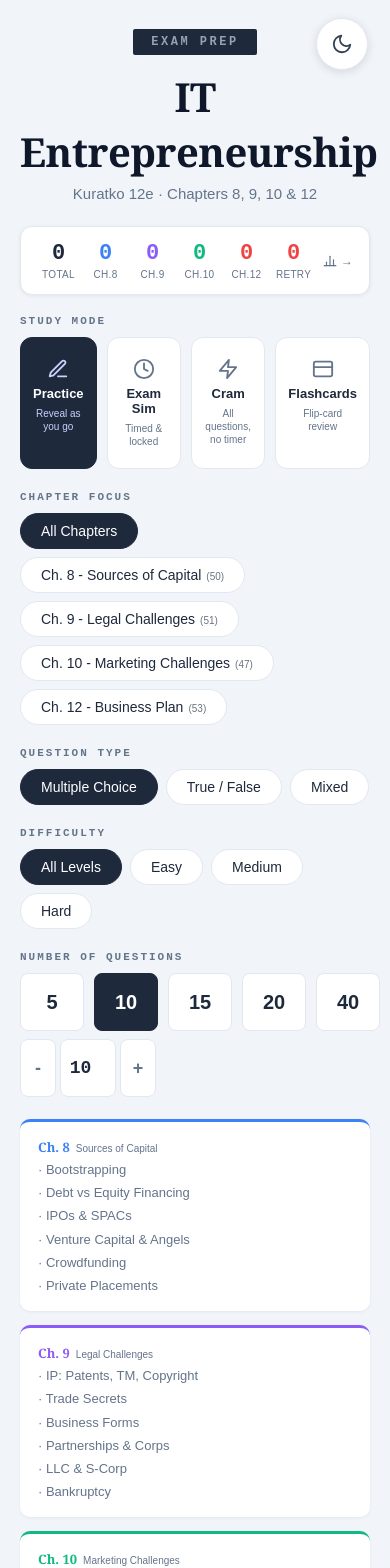
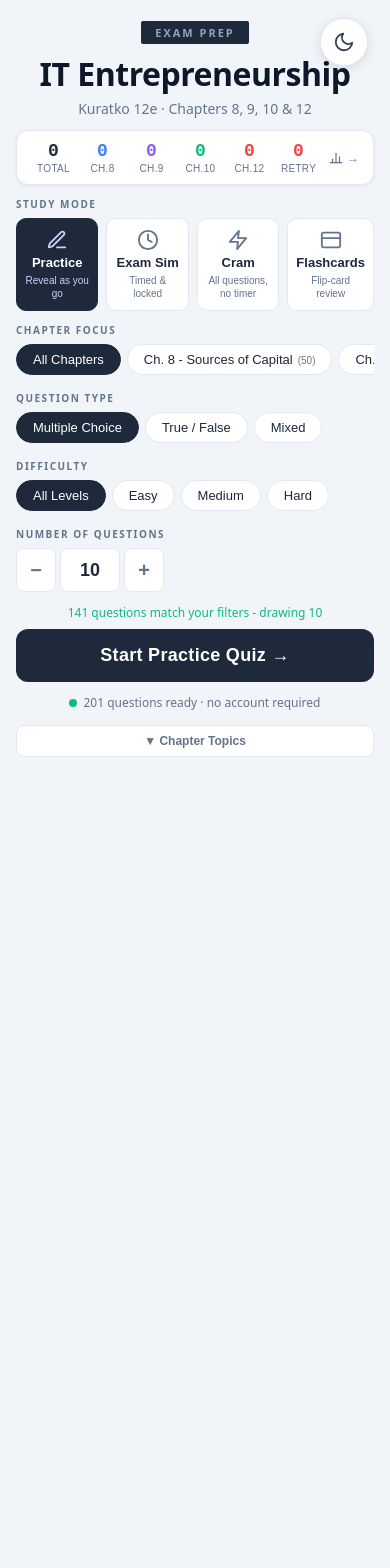
Before and after one commit to h-yzeng/ITMM-581-Study-Tool, a React (Vite) app: page / in a window 390 px wide. Shown: the top 1568 px of the page. After the commit the page ends 844 px from the top, so only its background shows below. Built offline with nearby package versions, Linux system fonts and the light colour scheme.

Commit message:
feat: enhance HomeScreen with chapter topics toggle and improve styling for buttons and layout

```diff
--- a/src/index.css
+++ b/src/index.css
@@ -1,5 +1,5 @@
 *, *::before, *::after { box-sizing: border-box; }
-html, body { margin: 0; padding: 0; }
+html, body { margin: 0; padding: 0; font-family: system-ui, -apple-system, 'Segoe UI', sans-serif; }
 
 /* Remove default outline; restore a clean one only for keyboard navigation */
 :focus { outline: none; }
@@ -8,3 +8,23 @@ html, body { margin: 0; padding: 0; }
   outline-offset: 3px;
   border-radius: 4px;
 }
+
+/* Hide number input spinners */
+input[type="number"]::-webkit-inner-spin-button,
+input[type="number"]::-webkit-outer-spin-button {
+  -webkit-appearance: none;
+  margin: 0;
+}
+input[type="number"] { -moz-appearance: textfield; appearance: textfield; }
+
+/* Mobile: horizontal scroll for pill rows */
+@media (max-width: 600px) {
+  .pill-row {
+    flex-wrap: nowrap !important;
+    overflow-x: auto;
+    -webkit-overflow-scrolling: touch;
+    padding-bottom: 4px;
+    scrollbar-width: none;
+  }
+  .pill-row::-webkit-scrollbar { display: none; }
+}
--- a/src/screens/HomeScreen.jsx
+++ b/src/screens/HomeScreen.jsx
@@ -1,3 +1,4 @@
+import { useState } from 'react'
 import { CHAPTERS, TOPIC_CARDS, CHAPTER_COLORS, TOPICS_BY_CHAPTER } from '../data/chapters.js'
 import { QUESTION_BANK } from '../data/questionBank.js'
 import { qKey } from '../hooks/useStorage.js'
@@ -27,8 +28,8 @@ export function HomeScreen({
 }) {
   const { dk, bg, cardBg, text, subText, border, pillSel } = theme
 
-  const pill  = active => ({ ...S.pill,     background: active ? pillSel : cardBg, color: active ? '#fff' : text, border: `1.5px solid ${active ? pillSel : border}`, transition: 'opacity 0.15s' })
-  const count = active => ({ ...S.countBtn, background: active ? pillSel : cardBg, color: active ? '#fff' : text, border: `1.5px solid ${active ? pillSel : border}`, transition: 'opacity 0.15s' })
+  const [chapOpen, setChapOpen] = useState(false)
+  const pill  = active => ({ ...S.pill, background: active ? pillSel : cardBg, color: active ? '#fff' : text, border: `1.5px solid ${active ? pillSel : border}`, transition: 'opacity 0.15s' })
   const hov   = e => { e.currentTarget.style.opacity = '0.75' }
   const unhov = e => { e.currentTarget.style.opacity = '1' }
 
@@ -108,9 +109,9 @@ export function HomeScreen({
 
         <div style={S.section}>
           <label style={{ ...S.label, color: subText }}>CHAPTER FOCUS</label>
-          <div style={S.pills}>
+          <div className="pill-row" style={S.pills}>
             {CHAPTERS.map(c => (
-              <button key={c.id} onClick={() => { setSelChapter(c.id); setSelTopics([]) }} onMouseEnter={hov} onMouseLeave={unhov} style={pill(selChapter === c.id)}>
+              <button key={c.id} onClick={() => { setSelChapter(c.id); setSelTopics([]) }} onMouseEnter={hov} onMouseLeave={unhov} style={{ ...pill(selChapter === c.id), flexShrink: 0 }}>
                 {c.label}
                 {c.id !== 'all' && <span style={{ fontSize: 10, opacity: 0.65, marginLeft: 5 }}>({qByChap[parseInt(c.id)] || 0})</span>}
               </button>
@@ -121,17 +122,17 @@ export function HomeScreen({
         {mode !== 'flashcards' && (<>
           <div style={S.section}>
             <label style={{ ...S.label, color: subText }}>QUESTION TYPE</label>
-            <div style={S.pills}>
+            <div className="pill-row" style={S.pills}>
               {[{ id: 'mcq', label: 'Multiple Choice' }, { id: 'tf', label: 'True / False' }, { id: 'mixed', label: 'Mixed' }].map(t => (
-                <button key={t.id} onClick={() => setQType(t.id)} onMouseEnter={hov} onMouseLeave={unhov} style={pill(qType === t.id)}>{t.label}</button>
+                <button key={t.id} onClick={() => setQType(t.id)} onMouseEnter={hov} onMouseLeave={unhov} style={{ ...pill(qType === t.id), flexShrink: 0 }}>{t.label}</button>
               ))}
             </div>
           </div>
           <div style={S.section}>
             <label style={{ ...S.label, color: subText }}>DIFFICULTY</label>
-            <div style={S.pills}>
+            <div className="pill-row" style={S.pills}>
               {[{ id: 'all', label: 'All Levels' }, { id: 'easy', label: 'Easy' }, { id: 'medium', label: 'Medium' }, { id: 'hard', label: 'Hard' }].map(d => (
-                <button key={d.id} onClick={() => setSelDiff(d.id)} onMouseEnter={hov} onMouseLeave={unhov} style={pill(selDiff === d.id)}>{d.label}</button>
+                <button key={d.id} onClick={() => setSelDiff(d.id)} onMouseEnter={hov} onMouseLeave={unhov} style={{ ...pill(selDiff === d.id), flexShrink: 0 }}>{d.label}</button>
               ))}
             </div>
           </div>
@@ -160,21 +161,14 @@ export function HomeScreen({
           )}
           {mode !== 'cram' && (<div style={S.section}>
             <label style={{ ...S.label, color: subText }}>NUMBER OF QUESTIONS</label>
-            <div style={{ display: 'flex', gap: 8, flexWrap: 'wrap', alignItems: 'center' }}>
-              <div style={S.countRow}>
-                {[5, 10, 15, 20, 40].map(n => (
-                  <button key={n} onClick={() => setQCount(n)} onMouseEnter={hov} onMouseLeave={unhov} style={count(qCount === n)}>{n}</button>
-                ))}
-              </div>
-              <div style={{ display: 'flex', alignItems: 'center', gap: 4 }}>
-                <button onClick={() => setQCount(q => Math.max(1, q - 1))} style={{ ...S.countBtn, minWidth: 36, padding: '0 10px', fontSize: 18 }}>-</button>
-                <input
-                  type="number" min={1} max={201} value={qCount}
-                  onChange={e => { const v = parseInt(e.target.value); if (!isNaN(v) && v >= 1 && v <= 201) setQCount(v) }}
-                  style={{ width: 56, height: 58, borderRadius: 8, border: `1.5px solid ${border}`, background: cardBg, color: text, fontSize: 18, fontWeight: 700, textAlign: 'center', fontFamily: 'monospace', outline: 'none' }}
-                />
-                <button onClick={() => setQCount(q => Math.min(201, q + 1))} style={{ ...S.countBtn, minWidth: 36, padding: '0 10px', fontSize: 18 }}>+</button>
-              </div>
+            <div style={{ display: 'flex', alignItems: 'center', gap: 4 }}>
+              <button onClick={() => setQCount(q => Math.max(1, q - 1))} onMouseEnter={hov} onMouseLeave={unhov} style={{ ...S.countBtn, minWidth: 40, padding: '0 12px', fontSize: 20, transition: 'opacity 0.15s' }}>−</button>
+              <input
+                type="number" min={1} max={201} value={qCount}
+                onChange={e => { const v = parseInt(e.target.value); if (!isNaN(v) && v >= 1 && v <= 201) setQCount(v) }}
+                style={{ width: 60, height: 44, borderRadius: 8, border: `1.5px solid ${border}`, background: cardBg, color: text, fontSize: 18, fontWeight: 700, textAlign: 'center', outline: 'none' }}
+              />
+              <button onClick={() => setQCount(q => Math.min(201, q + 1))} onMouseEnter={hov} onMouseLeave={unhov} style={{ ...S.countBtn, minWidth: 40, padding: '0 12px', fontSize: 20, transition: 'opacity 0.15s' }}>+</button>
             </div>
           </div>)}
         </>)}
@@ -187,18 +181,6 @@ export function HomeScreen({
             <strong>Cram Mode:</strong> all questions matching your filters, shuffled, no timer &middot; reveal as you go
           </div>
         )}
-
-        <div style={S.topicsGrid}>
-          {TOPIC_CARDS.map(item => (
-            <div key={item.ch} style={{ ...S.topicCard, background: cardBg, borderTop: `3px solid ${CHAPTER_COLORS[item.ch]}` }}>
-              <div style={{ display: 'flex', alignItems: 'baseline', gap: 6, marginBottom: 4 }}>
-                <span style={{ fontSize: 13, fontWeight: 800, color: CHAPTER_COLORS[item.ch] }}>{item.title}</span>
-                <span style={{ fontSize: 10, color: subText, fontFamily: 'sans-serif' }}>{item.sub}</span>
-              </div>
-              {item.topics.map(t => <div key={t} style={{ ...S.topicItem, color: subText }}>&middot; {t}</div>)}
-            </div>
-          ))}
-        </div>
 
         {weakQs.length > 0 && mode !== 'flashcards' && (
           <button onClick={startWeakDrill} style={{ ...S.retryPoolBtn, background: dk ? '#1c1917' : '#fef3c7', borderColor: '#f59e0b', color: '#92400e' }}>
@@ -234,7 +216,7 @@ export function HomeScreen({
           if (selTopics.length > 0)    pool = pool.filter(q => selTopics.includes(q.topic))
           const poolSize = pool.length
           return (
-            <div style={{ textAlign: 'center', fontSize: 12, color: poolSize > 0 ? '#10b981' : '#ef4444', fontFamily: 'monospace', marginBottom: 8 }}>
+            <div style={{ textAlign: 'center', fontSize: 12, color: poolSize > 0 ? '#10b981' : '#ef4444', marginBottom: 8 }}>
               {poolSize > 0
                 ? `${poolSize} question${poolSize !== 1 ? 's' : ''} match your filters - drawing ${Math.min(qCount, poolSize)}`
                 : 'No questions match these filters - try adjusting Chapter, Type, or Difficulty'}
@@ -251,6 +233,26 @@ export function HomeScreen({
           {BANK_SIZE} questions ready &middot; no account required
         </div>
 
+        <div style={{ marginTop: 8, marginBottom: 4 }}>
+          <button onClick={() => setChapOpen(o => !o)} onMouseEnter={hov} onMouseLeave={unhov}
+            style={{ display: 'flex', alignItems: 'center', justifyContent: 'center', gap: 6, width: '100%', padding: '8px 12px', borderRadius: 8, border: `1px solid ${border}`, background: cardBg, color: subText, fontSize: 12, fontWeight: 600, cursor: 'pointer', transition: 'opacity 0.15s' }}>
+            {chapOpen ? '▲' : '▼'} Chapter Topics
+          </button>
+          {chapOpen && (
+            <div style={{ ...S.topicsGrid, marginTop: 10 }}>
+              {TOPIC_CARDS.map(item => (
+                <div key={item.ch} style={{ ...S.topicCard, background: cardBg, borderTop: `3px solid ${CHAPTER_COLORS[item.ch]}` }}>
+                  <div style={{ display: 'flex', alignItems: 'baseline', gap: 6, marginBottom: 4 }}>
+                    <span style={{ fontSize: 13, fontWeight: 800, color: CHAPTER_COLORS[item.ch] }}>{item.title}</span>
+                    <span style={{ fontSize: 10, color: subText }}>{item.sub}</span>
+                  </div>
+                  {item.topics.map(t => <div key={t} style={{ ...S.topicItem, color: subText }}>&middot; {t}</div>)}
+                </div>
+              ))}
+            </div>
+          )}
+        </div>
+
       </div>
     </div>
   )
--- a/src/styles.js
+++ b/src/styles.js
@@ -1,78 +1,78 @@
 export const S = {
-  page:         { minHeight: '100vh', background: '#f1f5f9', fontFamily: "'Georgia','Times New Roman',serif", padding: '28px 20px 16px' },
-  container:    { maxWidth: 900, margin: '0 auto' },
-  header:       { textAlign: 'center', marginBottom: 24 },
-  badge:        { display: 'inline-block', background: '#1e293b', color: '#94a3b8', fontSize: 12, fontWeight: 700, letterSpacing: 2.5, padding: '6px 18px', borderRadius: 2, marginBottom: 14, fontFamily: 'monospace' },
-  title:        { margin: '0 0 6px', fontSize: 40, fontWeight: 900, color: '#0f172a', letterSpacing: -0.5 },
-  subtitle:     { margin: 0, fontSize: 15, color: '#64748b', fontFamily: 'sans-serif' },
-  section:      { marginBottom: 22 },
-  label:        { display: 'block', fontSize: 11, fontWeight: 700, letterSpacing: 2, color: '#94a3b8', marginBottom: 10, fontFamily: 'monospace' },
-  pills:        { display: 'flex', flexWrap: 'wrap', gap: 8 },
-  pill:         { padding: '9px 20px', borderRadius: 20, border: '1.5px solid #e2e8f0', background: '#fff', color: '#64748b', fontSize: 14, cursor: 'pointer', fontFamily: 'sans-serif' },
+  page:         { minHeight: '100vh', background: '#f1f5f9', padding: '20px 16px 12px' },
+  container:    { maxWidth: 1100, margin: '0 auto' },
+  header:       { textAlign: 'center', marginBottom: 12 },
+  badge:        { display: 'inline-block', background: '#1e293b', color: '#94a3b8', fontSize: 11, fontWeight: 700, letterSpacing: 2, padding: '4px 14px', borderRadius: 2, marginBottom: 8 },
+  title:        { margin: '0 0 4px', fontSize: 32, fontWeight: 900, color: '#0f172a', letterSpacing: -0.5 },
+  subtitle:     { margin: 0, fontSize: 14, color: '#64748b' },
+  section:      { marginBottom: 12 },
+  label:        { display: 'block', fontSize: 10, fontWeight: 700, letterSpacing: 1.5, color: '#94a3b8', marginBottom: 7 },
+  pills:        { display: 'flex', flexWrap: 'wrap', gap: 6 },
+  pill:         { padding: '7px 16px', borderRadius: 20, border: '1.5px solid #e2e8f0', background: '#fff', color: '#64748b', fontSize: 13, cursor: 'pointer' },
   pillActive:   { background: '#1e293b', color: '#fff', border: '1.5px solid #1e293b' },
-  countRow:     { display: 'flex', gap: 10 },
-  countBtn:     { padding: '0 18px', height: 58, minWidth: 64, borderRadius: 8, border: '1.5px solid #e2e8f0', background: '#fff', color: '#64748b', fontSize: 20, fontWeight: 700, cursor: 'pointer', fontFamily: 'sans-serif' },
+  countRow:     { display: 'flex', gap: 8 },
+  countBtn:     { padding: '0 14px', height: 44, minWidth: 44, borderRadius: 8, border: '1.5px solid #e2e8f0', background: '#fff', color: '#64748b', fontSize: 18, fontWeight: 700, cursor: 'pointer' },
   countBtnActive: { background: '#1e293b', color: '#fff', border: '1.5px solid #1e293b' },
-  topicsGrid:   { display: 'grid', gridTemplateColumns: 'repeat(auto-fit, minmax(260px, 1fr))', gap: 14, marginBottom: 18 },
-  topicCard:    { background: '#fff', borderRadius: 10, padding: '16px 18px', boxShadow: '0 1px 3px rgba(0,0,0,0.06)' },
-  topicItem:    { fontSize: 13, color: '#64748b', marginTop: 5, fontFamily: 'sans-serif', lineHeight: 1.4 },
-  error:        { background: '#fee2e2', color: '#991b1b', padding: '10px 14px', borderRadius: 8, fontSize: 14, marginBottom: 12, fontFamily: 'sans-serif' },
-  startBtn:     { display: 'block', width: '100%', padding: '20px', background: '#1e293b', color: '#fff', border: 'none', borderRadius: 12, fontSize: 20, fontWeight: 700, cursor: 'pointer', letterSpacing: 0.3, marginBottom: 8 },
-  statsBar:     { display: 'flex', alignItems: 'center', gap: 4, marginBottom: 20, background: '#fff', borderRadius: 12, padding: '14px 16px', boxShadow: '0 1px 4px rgba(0,0,0,0.07)', border: 'none', cursor: 'pointer', width: '100%' },
-  statsCell:    { flex: 1, display: 'flex', flexDirection: 'column', alignItems: 'center', gap: 3 },
-  statsNum:     { fontSize: 22, fontWeight: 900, color: '#1e293b', fontFamily: 'monospace' },
-  statsLbl:     { fontSize: 10, color: '#94a3b8', fontFamily: 'sans-serif', letterSpacing: 0.3, textTransform: 'uppercase' },
-  statsArrow:   { fontSize: 12, color: '#94a3b8', fontFamily: 'sans-serif', marginLeft: 4 },
-  modeRow:      { display: 'flex', gap: 10 },
-  modeBtn:      { flex: 1, display: 'flex', flexDirection: 'column', alignItems: 'center', gap: 6, padding: '20px 12px', borderRadius: 12, border: '1.5px solid #e2e8f0', background: '#fff', cursor: 'pointer', fontFamily: 'sans-serif' },
+  topicsGrid:   { display: 'grid', gridTemplateColumns: 'repeat(auto-fit, minmax(240px, 1fr))', gap: 10, marginBottom: 12 },
+  topicCard:    { background: '#fff', borderRadius: 10, padding: '12px 14px', boxShadow: '0 1px 3px rgba(0,0,0,0.06)' },
+  topicItem:    { fontSize: 12, color: '#64748b', marginTop: 4, lineHeight: 1.4 },
+  error:        { background: '#fee2e2', color: '#991b1b', padding: '10px 14px', borderRadius: 8, fontSize: 14, marginBottom: 12 },
+  startBtn:     { display: 'block', width: '100%', padding: '16px', background: '#1e293b', color: '#fff', border: 'none', borderRadius: 12, fontSize: 18, fontWeight: 700, cursor: 'pointer', letterSpacing: 0.3, marginBottom: 6 },
+  statsBar:     { display: 'flex', alignItems: 'center', gap: 4, marginBottom: 12, background: '#fff', borderRadius: 12, padding: '10px 14px', boxShadow: '0 1px 4px rgba(0,0,0,0.07)', border: 'none', cursor: 'pointer', width: '100%' },
+  statsCell:    { flex: 1, display: 'flex', flexDirection: 'column', alignItems: 'center', gap: 2 },
+  statsNum:     { fontSize: 18, fontWeight: 900, color: '#1e293b', fontFamily: 'monospace' },
+  statsLbl:     { fontSize: 10, color: '#94a3b8', letterSpacing: 0.3, textTransform: 'uppercase' },
+  statsArrow:   { fontSize: 12, color: '#94a3b8', marginLeft: 4 },
+  modeRow:      { display: 'flex', gap: 8 },
+  modeBtn:      { flex: 1, display: 'flex', flexDirection: 'column', alignItems: 'center', gap: 4, padding: '10px 8px', borderRadius: 10, border: '1.5px solid #e2e8f0', background: '#fff', cursor: 'pointer' },
   modeBtnActive:{ background: '#1e293b', border: '1.5px solid #1e293b', color: '#fff' },
-  examBanner:   { background: '#fef3c7', border: '1px solid #f59e0b', borderRadius: 8, padding: '10px 14px', fontSize: 14, color: '#92400e', fontFamily: 'sans-serif', marginBottom: 14 },
-  retryPoolBtn: { display: 'block', width: '100%', padding: '13px 16px', background: '#fef3c7', color: '#92400e', border: '1.5px solid #f59e0b', borderRadius: 8, fontSize: 14, fontWeight: 600, cursor: 'pointer', fontFamily: 'sans-serif', marginBottom: 10, textAlign: 'left' },
-  bankStatus:   { display: 'flex', alignItems: 'center', justifyContent: 'center', gap: 6, padding: '8px 0', fontFamily: 'sans-serif', fontSize: 12, color: '#94a3b8' },
+  examBanner:   { background: '#fef3c7', border: '1px solid #f59e0b', borderRadius: 8, padding: '8px 12px', fontSize: 13, color: '#92400e', marginBottom: 10 },
+  retryPoolBtn: { display: 'block', width: '100%', padding: '10px 14px', background: '#fef3c7', color: '#92400e', border: '1.5px solid #f59e0b', borderRadius: 8, fontSize: 13, fontWeight: 600, cursor: 'pointer', marginBottom: 8, textAlign: 'left' },
+  bankStatus:   { display: 'flex', alignItems: 'center', justifyContent: 'center', gap: 6, padding: '6px 0', fontSize: 12, color: '#94a3b8' },
   bankDot:      { width: 8, height: 8, borderRadius: '50%', display: 'inline-block' },
-  darkToggle:   { position: 'fixed', top: 18, right: 22, zIndex: 1000, width: 52, height: 52, borderRadius: '50%', border: '1.5px solid #e2e8f0', background: '#fff', cursor: 'pointer', fontSize: 26, display: 'flex', alignItems: 'center', justifyContent: 'center', boxShadow: '0 2px 10px rgba(0,0,0,0.12)', lineHeight: 1 },
+  darkToggle:   { position: 'fixed', top: 18, right: 22, zIndex: 1000, width: 48, height: 48, borderRadius: '50%', border: '1.5px solid #e2e8f0', background: '#fff', cursor: 'pointer', fontSize: 22, display: 'flex', alignItems: 'center', justifyContent: 'center', boxShadow: '0 2px 10px rgba(0,0,0,0.12)', lineHeight: 1 },
   topBar:       { display: 'flex', alignItems: 'center', gap: 10, marginBottom: 16 },
-  backBtn:      { background: 'none', border: 'none', color: '#64748b', fontSize: 14, cursor: 'pointer', padding: '6px 0', fontFamily: 'sans-serif' },
+  backBtn:      { background: 'none', border: 'none', color: '#64748b', fontSize: 14, cursor: 'pointer', padding: '6px 0' },
   progWrap:     { flex: 1, display: 'flex', alignItems: 'center', gap: 8 },
   progTrack:    { flex: 1, height: 6, background: '#e2e8f0', borderRadius: 3, overflow: 'hidden' },
   progFill:     { height: '100%', background: '#6366f1', borderRadius: 3, transition: 'width 0.3s' },
   progText:     { fontSize: 12, color: '#94a3b8', whiteSpace: 'nowrap', fontFamily: 'monospace' },
   timerBadge:   { padding: '6px 13px', borderRadius: 6, color: '#fff', fontSize: 15, fontWeight: 700, fontFamily: 'monospace', letterSpacing: 1 },
-  finishBtn:    { background: '#10b981', color: '#fff', border: 'none', padding: '8px 16px', borderRadius: 6, fontSize: 14, fontWeight: 700, cursor: 'pointer', fontFamily: 'sans-serif' },
+  finishBtn:    { background: '#10b981', color: '#fff', border: 'none', padding: '8px 16px', borderRadius: 6, fontSize: 14, fontWeight: 700, cursor: 'pointer' },
   qNav:         { display: 'flex', flexWrap: 'wrap', gap: 6, marginBottom: 14 },
   qDot:         { width: 30, height: 30, borderRadius: 6, border: 'none', fontSize: 12, fontWeight: 700, cursor: 'pointer', fontFamily: 'monospace' },
   qCard:        { background: '#fff', borderRadius: 14, padding: '22px', boxShadow: '0 2px 8px rgba(0,0,0,0.07)', marginBottom: 14 },
   qMeta:        { display: 'flex', alignItems: 'center', gap: 6, marginBottom: 12, flexWrap: 'wrap' },
   chTag:        { fontSize: 12, fontWeight: 700, padding: '3px 9px', borderRadius: 4, fontFamily: 'monospace' },
-  topicTag:     { fontSize: 11, fontWeight: 600, padding: '3px 9px', borderRadius: 4, background: '#f1f5f9', color: '#475569', fontFamily: 'sans-serif' },
-  diffTag:      { fontSize: 12, fontWeight: 600, padding: '3px 9px', borderRadius: 4, fontFamily: 'sans-serif' },
+  topicTag:     { fontSize: 11, fontWeight: 600, padding: '3px 9px', borderRadius: 4, background: '#f1f5f9', color: '#475569' },
+  diffTag:      { fontSize: 12, fontWeight: 600, padding: '3px 9px', borderRadius: 4 },
   qNum:         { fontSize: 12, color: '#94a3b8', marginLeft: 'auto', fontFamily: 'monospace' },
   qText:        { fontSize: 17, color: '#1e293b', lineHeight: 1.65, margin: '0 0 16px', fontWeight: 500 },
   options:      { display: 'flex', flexDirection: 'column', gap: 10 },
-  optBtn:       { display: 'flex', alignItems: 'flex-start', gap: 12, padding: '14px 16px', borderRadius: 10, cursor: 'pointer', fontSize: 15, lineHeight: 1.5, textAlign: 'left', fontFamily: 'sans-serif' },
+  optBtn:       { display: 'flex', alignItems: 'flex-start', gap: 12, padding: '14px 16px', borderRadius: 10, cursor: 'pointer', fontSize: 15, lineHeight: 1.5, textAlign: 'left' },
   optLetter:    { fontWeight: 800, minWidth: 18, fontFamily: 'monospace', fontSize: 14, marginTop: 1 },
   checkmark:    { marginLeft: 'auto', fontWeight: 900, color: '#10b981' },
   cross:        { marginLeft: 'auto', fontWeight: 900, color: '#ef4444' },
-  revealBtn:    { marginTop: 14, width: '100%', padding: '13px', background: '#1e293b', color: '#fff', border: 'none', borderRadius: 8, fontSize: 15, fontWeight: 700, cursor: 'pointer', fontFamily: 'sans-serif' },
-  explanation:  { marginTop: 14, background: '#f8fafc', border: '1px solid #e2e8f0', borderRadius: 8, padding: '14px 16px', fontSize: 14, color: '#475569', lineHeight: 1.6, fontFamily: 'sans-serif' },
+  revealBtn:    { marginTop: 14, width: '100%', padding: '13px', background: '#1e293b', color: '#fff', border: 'none', borderRadius: 8, fontSize: 15, fontWeight: 700, cursor: 'pointer' },
+  explanation:  { marginTop: 14, background: '#f8fafc', border: '1px solid #e2e8f0', borderRadius: 8, padding: '14px 16px', fontSize: 14, color: '#475569', lineHeight: 1.6 },
   navRow:       { display: 'flex', justifyContent: 'space-between' },
-  navBtn:       { background: '#fff', border: '1.5px solid #e2e8f0', color: '#1e293b', padding: '12px 24px', borderRadius: 8, fontSize: 15, fontWeight: 600, cursor: 'pointer', fontFamily: 'sans-serif' },
+  navBtn:       { background: '#fff', border: '1.5px solid #e2e8f0', color: '#1e293b', padding: '12px 24px', borderRadius: 8, fontSize: 15, fontWeight: 600, cursor: 'pointer' },
   resultsCard:  { background: '#fff', borderRadius: 14, padding: '28px 24px', boxShadow: '0 2px 12px rgba(0,0,0,0.08)' },
   breakdown:    { display: 'flex', flexDirection: 'column', gap: 12, margin: '18px 0' },
-  bRow:         { display: 'flex', alignItems: 'center', gap: 10, fontSize: 14, fontFamily: 'sans-serif' },
+  bRow:         { display: 'flex', alignItems: 'center', gap: 10, fontSize: 14 },
   barWrap:      { flex: 1, height: 9, background: '#f1f5f9', borderRadius: 4, overflow: 'hidden' },
   bar:          { height: '100%', borderRadius: 4, transition: 'width 0.4s' },
-  retryBtn:     { width: '100%', padding: '14px', background: '#fef3c7', color: '#92400e', border: '1.5px solid #f59e0b', borderRadius: 8, fontSize: 15, fontWeight: 700, cursor: 'pointer', fontFamily: 'sans-serif', marginBottom: 10 },
+  retryBtn:     { width: '100%', padding: '14px', background: '#fef3c7', color: '#92400e', border: '1.5px solid #f59e0b', borderRadius: 8, fontSize: 15, fontWeight: 700, cursor: 'pointer', marginBottom: 10 },
   resBtns:      { display: 'flex', gap: 8, marginTop: 10 },
-  revBtn:       { flex: 1, padding: '13px', background: '#f1f5f9', color: '#1e293b', border: 'none', borderRadius: 8, fontSize: 14, fontWeight: 700, cursor: 'pointer', fontFamily: 'sans-serif' },
-  homeBtn:      { flex: 1, padding: '13px', background: '#1e293b', color: '#fff', border: 'none', borderRadius: 8, fontSize: 14, fontWeight: 700, cursor: 'pointer', fontFamily: 'sans-serif' },
+  revBtn:       { flex: 1, padding: '13px', background: '#f1f5f9', color: '#1e293b', border: 'none', borderRadius: 8, fontSize: 14, fontWeight: 700, cursor: 'pointer' },
+  homeBtn:      { flex: 1, padding: '13px', background: '#1e293b', color: '#fff', border: 'none', borderRadius: 8, fontSize: 14, fontWeight: 700, cursor: 'pointer' },
   reviewCard:   { background: '#fff', borderRadius: 8, padding: '16px', marginBottom: 10, boxShadow: '0 1px 4px rgba(0,0,0,0.05)' },
-  reviewOpt:    { padding: '8px 13px', borderRadius: 6, border: '1px solid #e2e8f0', fontSize: 13, color: '#475569', marginBottom: 4, fontFamily: 'sans-serif', background: '#f8fafc' },
+  reviewOpt:    { padding: '8px 13px', borderRadius: 6, border: '1px solid #e2e8f0', fontSize: 13, color: '#475569', marginBottom: 4, background: '#f8fafc' },
   sumGrid:      { display: 'grid', gridTemplateColumns: 'repeat(auto-fit, minmax(100px, 1fr))', gap: 10, marginBottom: 16 },
   sumCard:      { background: '#fff', borderRadius: 10, padding: '18px 12px', textAlign: 'center', boxShadow: '0 1px 4px rgba(0,0,0,0.06)' },
   secCard:      { background: '#fff', borderRadius: 12, padding: '22px', marginBottom: 14, boxShadow: '0 1px 4px rgba(0,0,0,0.06)' },
   secTitle:     { margin: '0 0 14px', fontSize: 16, fontWeight: 800, color: '#0f172a' },
   fcCard:       { borderRadius: 18, padding: '52px 32px 36px', minHeight: 240, display: 'flex', flexDirection: 'column', alignItems: 'center', justifyContent: 'center', gap: 16, transition: 'border-color 0.2s' },
-  fcNo:         { flex: 1, padding: '14px', background: '#fee2e2', color: '#991b1b', border: '1.5px solid #ef4444', borderRadius: 8, fontSize: 15, fontWeight: 700, cursor: 'pointer', fontFamily: 'sans-serif' },
-  fcYes:        { flex: 1, padding: '14px', background: '#d1fae5', color: '#065f46', border: '1.5px solid #10b981', borderRadius: 8, fontSize: 15, fontWeight: 700, cursor: 'pointer', fontFamily: 'sans-serif' },
+  fcNo:         { flex: 1, padding: '14px', background: '#fee2e2', color: '#991b1b', border: '1.5px solid #ef4444', borderRadius: 8, fontSize: 15, fontWeight: 700, cursor: 'pointer' },
+  fcYes:        { flex: 1, padding: '14px', background: '#d1fae5', color: '#065f46', border: '1.5px solid #10b981', borderRadius: 8, fontSize: 15, fontWeight: 700, cursor: 'pointer' },
 }
```
